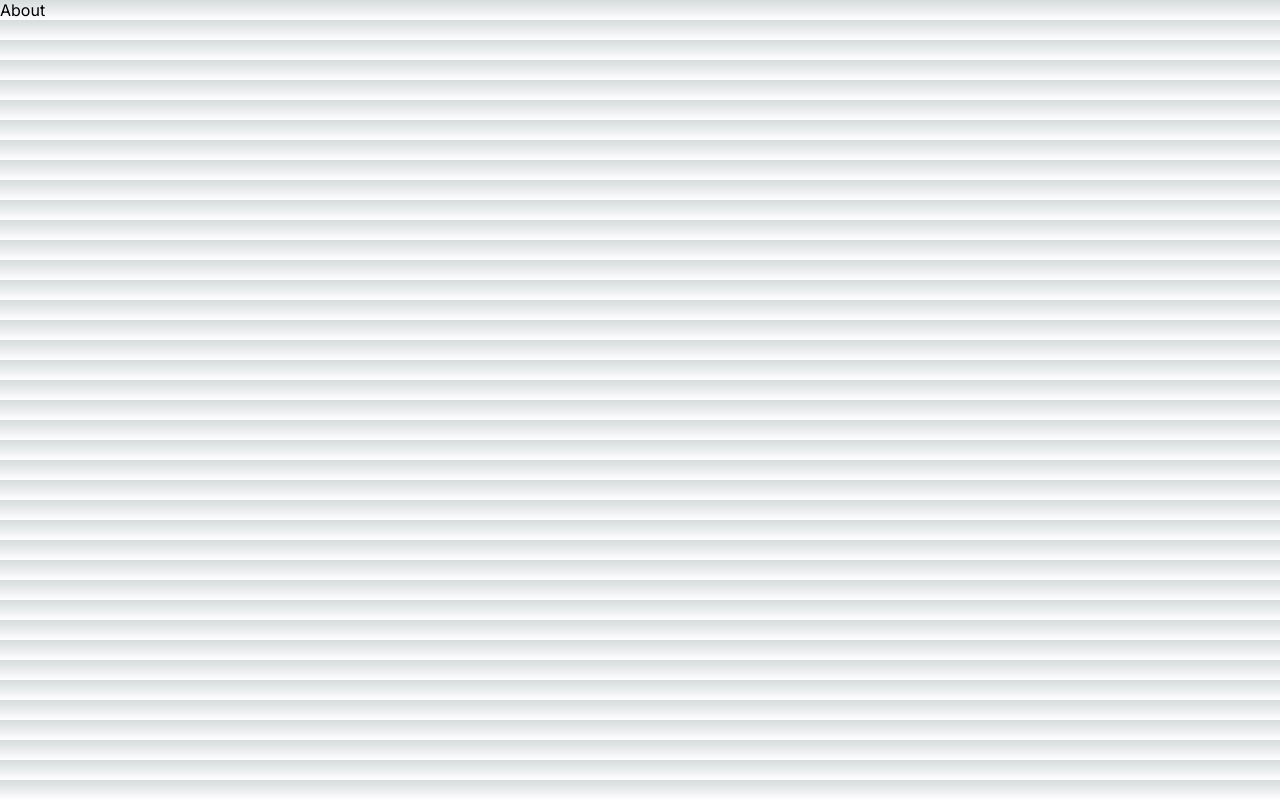
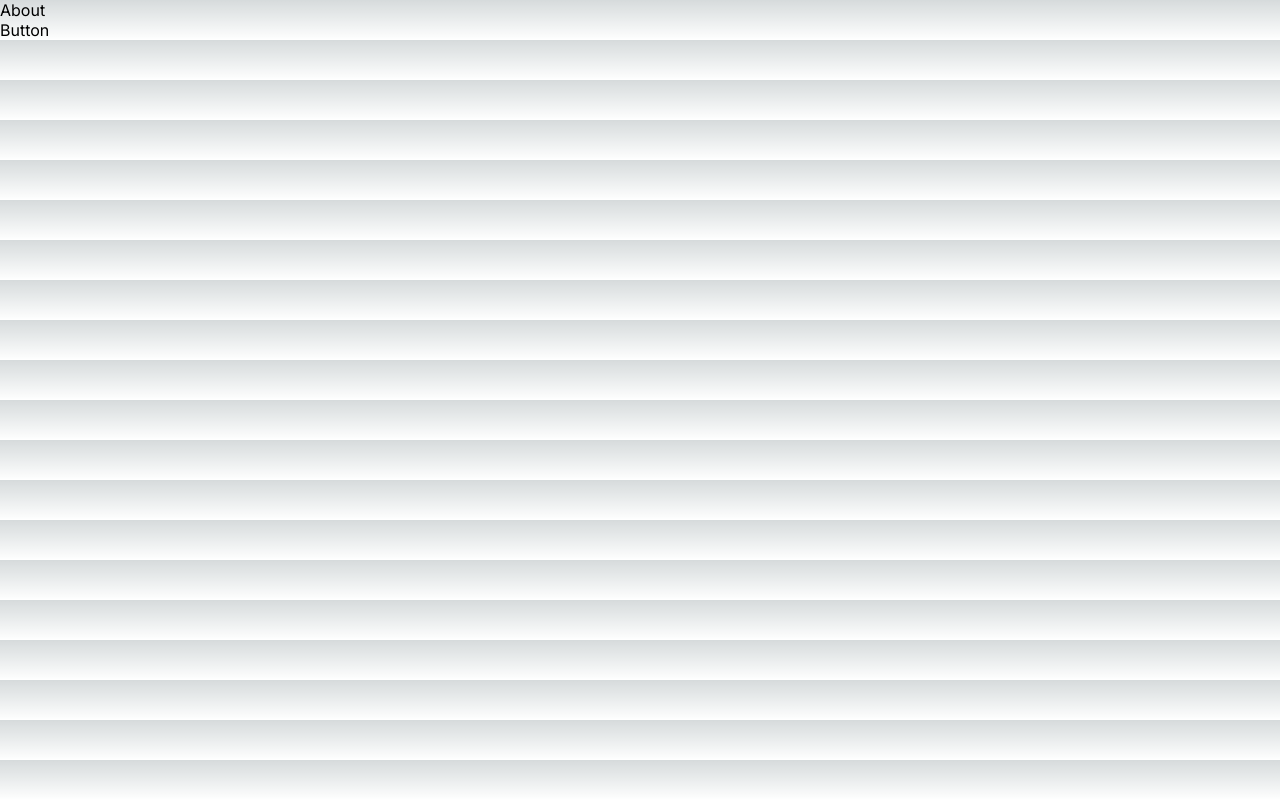
Before and after one commit to navike21/navike21-web, a Next.js app: page /pages/about in a window 1280 px wide. Built offline with nearby package versions, Linux system fonts and the light colour scheme.

Commit message:
test: component import test
The test consists of the component being imported without problems using the configured pathAlias

```diff
--- a/src/app/pages/about/page.tsx
+++ b/src/app/pages/about/page.tsx
@@ -1,5 +1,9 @@
-import React from "react";
+import { Button } from "@Components/atoms/Button";
 
 export default function About() {
-  return <div>About</div>;
+  return (
+    <div>
+      About <Button />
+    </div>
+  );
 }
--- /dev/null
+++ b/src/libs/components/atoms/Button/Button.tsx
@@ -0,0 +1,5 @@
+import React from "react";
+
+export const Button = () => {
+  return <div>Button</div>;
+};
--- /dev/null
+++ b/src/libs/components/atoms/Button/index.ts
@@ -0,0 +1 @@
+export { Button } from "./Button";
```
